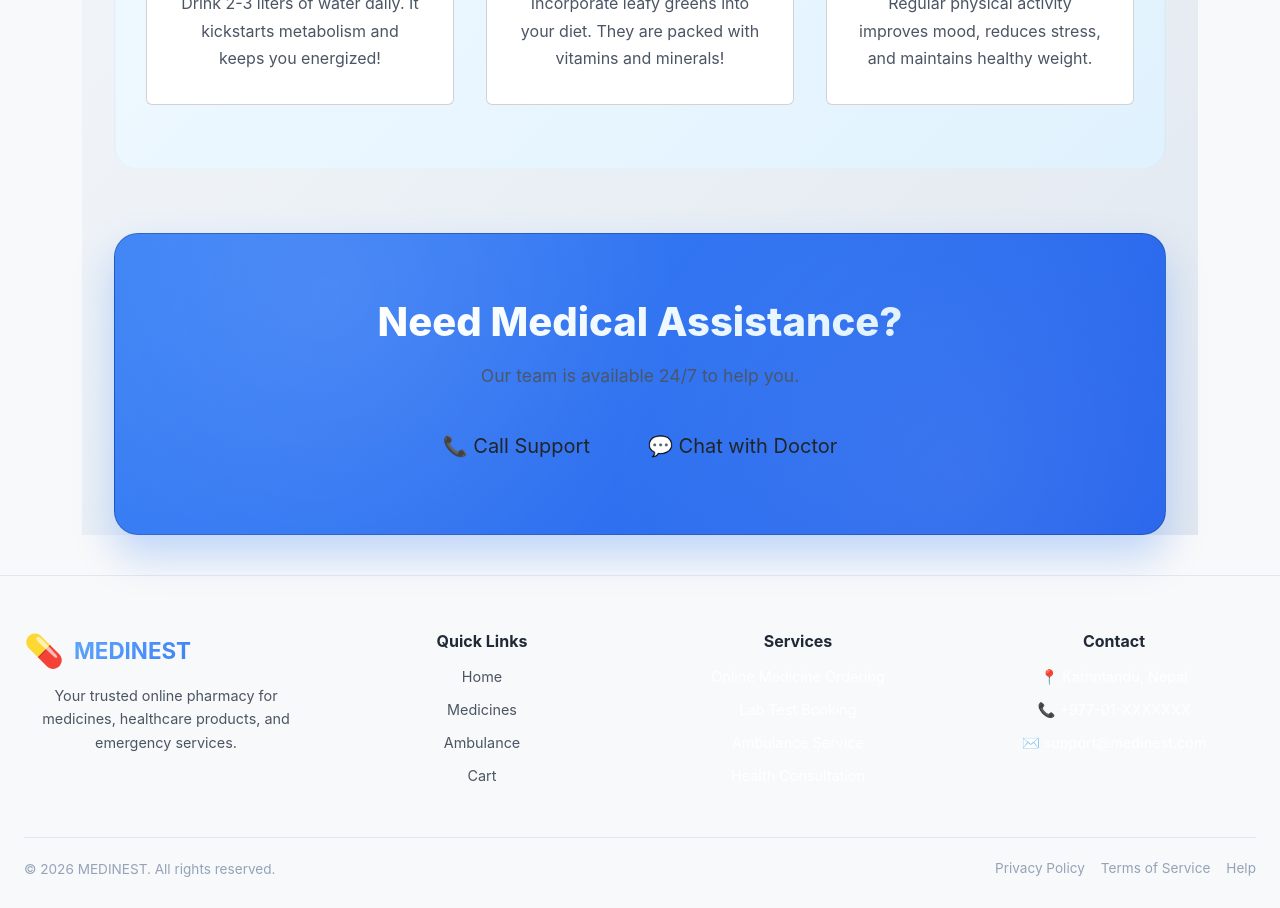
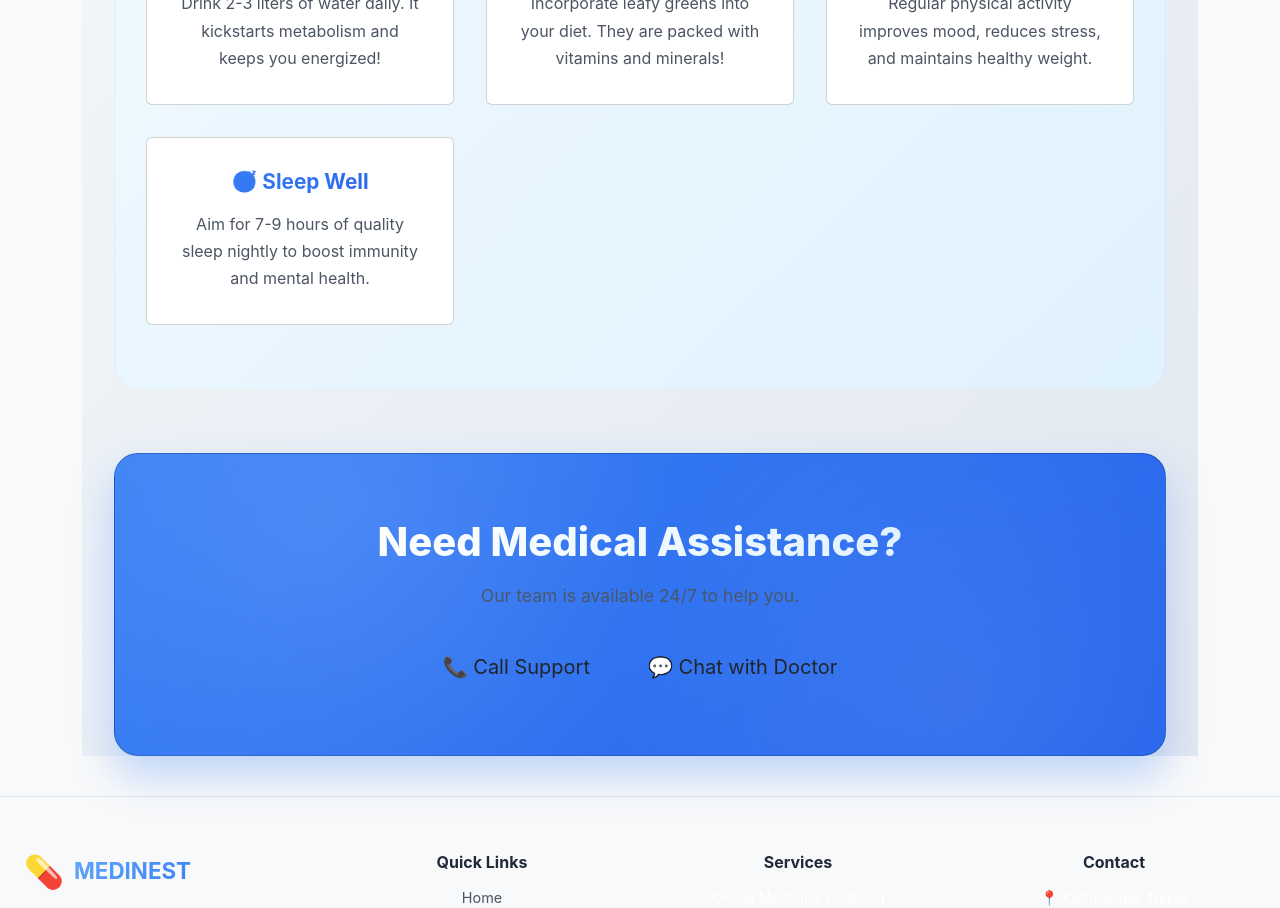
Before and after one commit to amanstha19/MediNest, a React (Vite) app in the folder frontend_easyhealth/: page / in a window 1280 px wide. Shown: the part 2000-2908 px from the top of the page. Built offline with nearby package versions, Linux system fonts and the light colour scheme; no server answers.

Commit message:
feat: Enhance payment options description in Features

```diff
--- a/frontend_easyhealth/src/components/screens/Features.jsx
+++ b/frontend_easyhealth/src/components/screens/Features.jsx
@@ -21,7 +21,7 @@ const Features = () => {
     {
       icon: '💳',
       title: 'Flexible Payments',
-      description: 'Cash on delivery, cards, mobile wallets, and eSewa payment options.',
+      description: 'Cash on delivery, cards, mobile wallets, eSewa, and digital banking payment options.',
       color: 'var(--eh-info)',
       bgcolor: 'rgba(2, 136, 209, 0.05)'
     },
--- a/frontend_easyhealth/src/components/screens/HomeScreen.jsx
+++ b/frontend_easyhealth/src/components/screens/HomeScreen.jsx
@@ -44,6 +44,7 @@ function HomeScreen() {
     { title: '💧 Hydration', desc: 'Drink 2-3 liters of water daily. It kickstarts metabolism and keeps you energized!' },
     { title: '🥗 Healthy Eating', desc: 'Incorporate leafy greens into your diet. They are packed with vitamins and minerals!' },
     { title: '🏃 Exercise', desc: 'Regular physical activity improves mood, reduces stress, and maintains healthy weight.' },
+    { title: '😴 Sleep Well', desc: 'Aim for 7-9 hours of quality sleep nightly to boost immunity and mental health.' },
   ];
 
   const containerVariants = {
```
